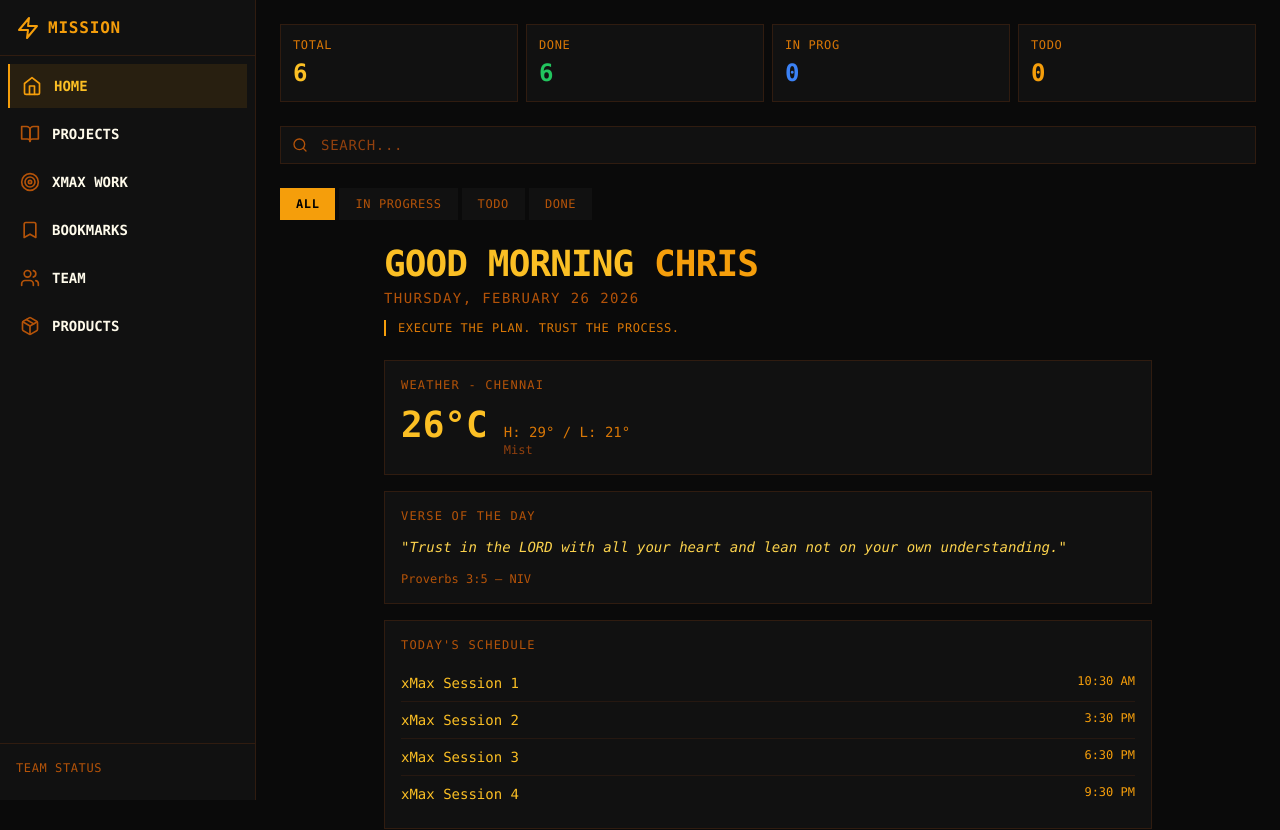
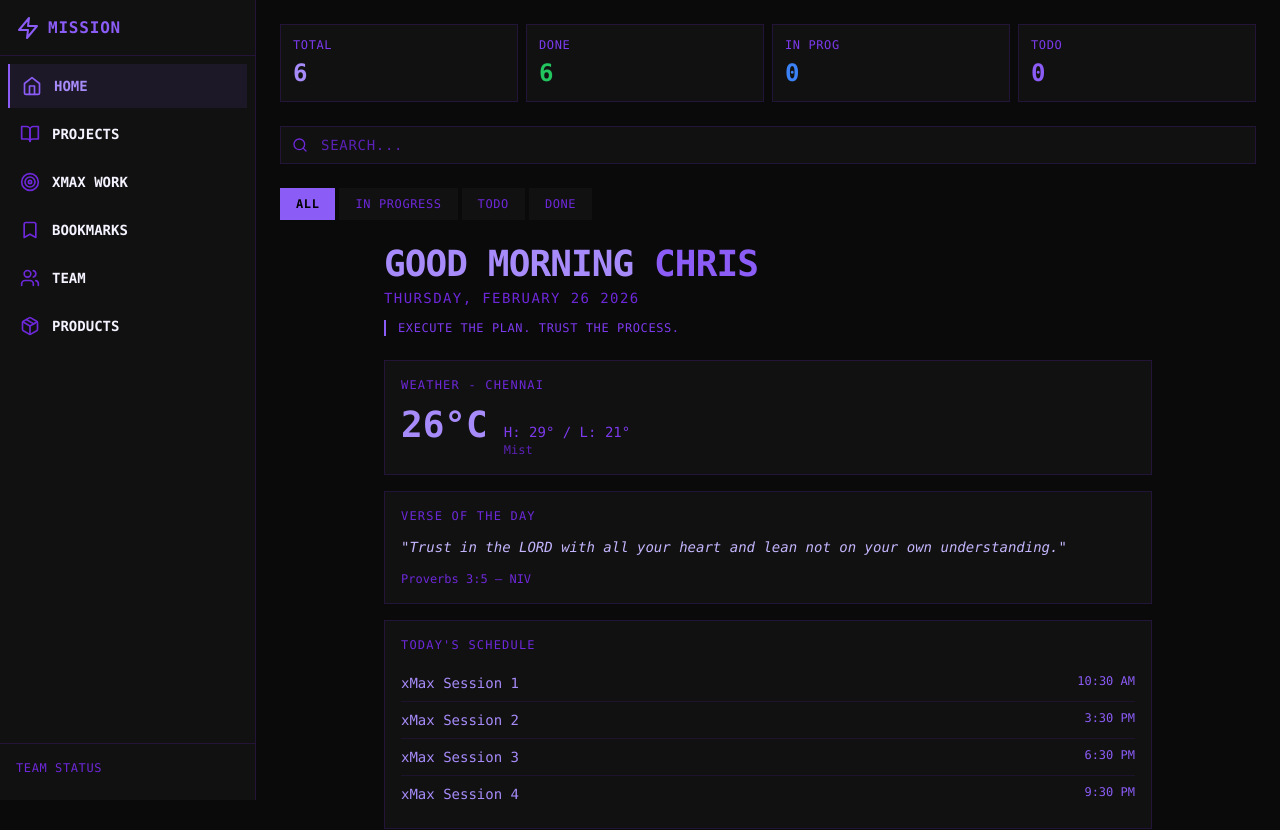
Before and after one commit to chrisonclawd-coder/project-manager, a Next.js app: page / in a window 1280 px wide. Shown: the top 830 px of the page. Built offline with nearby package versions, Linux system fonts and the light colour scheme.

Commit message:
Fix Issue #6: Change color to purple/violet

```diff
--- a/app/page.tsx
+++ b/app/page.tsx
@@ -165,12 +165,12 @@ function MissionControlContent() {
   }
 
   return (
-    <div className="min-h-screen bg-[#0a0a0a] text-amber-50 font-mono">
+    <div className="min-h-screen bg-[#0a0a0a] text-violet-50 font-mono">
       {/* Sidebar - Left */}
-      <aside className={`fixed top-0 left-0 w-64 h-full bg-[#111] border-r border-amber-900/30 z-50 transform transition-transform duration-200 ${sidebarOpen ? 'translate-x-0' : '-translate-x-full'} lg:translate-x-0`}>
-        <div className="h-14 flex items-center px-4 border-b border-amber-900/30">
-          <Zap className="w-6 h-6 text-amber-500" />
-          <span className="text-amber-500 font-bold tracking-wider ml-2">MISSION</span>
+      <aside className={`fixed top-0 left-0 w-64 h-full bg-[#111] border-r border-violet-900/30 z-50 transform transition-transform duration-200 ${sidebarOpen ? 'translate-x-0' : '-translate-x-full'} lg:translate-x-0`}>
+        <div className="h-14 flex items-center px-4 border-b border-violet-900/30">
+          <Zap className="w-6 h-6 text-violet-500" />
+          <span className="text-violet-500 font-bold tracking-wider ml-2">MISSION</span>
         </div>
 
         <div className="p-2 space-y-1">
@@ -180,26 +180,26 @@ function MissionControlContent() {
               onClick={() => { setActiveTab(item.id); setSidebarOpen(false); }}
               className={`w-full p-3 flex items-center gap-3 transition-colors ${
                 activeTab === item.id
-                  ? 'bg-amber-500/10 border-l-2 border-amber-500'
-                  : 'hover:bg-amber-900/20'
+                  ? 'bg-violet-500/10 border-l-2 border-violet-500'
+                  : 'hover:bg-violet-900/20'
               }`}
             >
-              <item.icon className={`w-5 h-5 ${activeTab === item.id ? 'text-amber-500' : 'text-amber-700'}`} />
-              <span className={`text-sm font-bold ${activeTab === item.id ? 'text-amber-400' : 'text-amber-50'}`}>{item.label}</span>
+              <item.icon className={`w-5 h-5 ${activeTab === item.id ? 'text-violet-500' : 'text-violet-700'}`} />
+              <span className={`text-sm font-bold ${activeTab === item.id ? 'text-violet-400' : 'text-violet-50'}`}>{item.label}</span>
             </button>
           ))}
         </div>
 
-        <div className="absolute bottom-0 w-full p-4 border-t border-amber-900/30">
-          <p className="text-amber-700 text-xs tracking-wider mb-2">TEAM STATUS</p>
+        <div className="absolute bottom-0 w-full p-4 border-t border-violet-900/30">
+          <p className="text-violet-700 text-xs tracking-wider mb-2">TEAM STATUS</p>
           <div className="space-y-2">
             {teamData.filter(m => m.status === 'working').map(member => (
-              <div key={member.id} className="bg-amber-900/20 p-2 rounded">
+              <div key={member.id} className="bg-violet-900/20 p-2 rounded">
                 <div className="flex items-center gap-2">
                   <div className="w-2 h-2 bg-green-500 animate-pulse rounded-full" />
-                  <span className="text-amber-400 text-xs">{member.name}</span>
+                  <span className="text-violet-400 text-xs">{member.name}</span>
                 </div>
-                <p className="text-amber-600 text-xs ml-4 truncate">{member.currentTask}</p>
+                <p className="text-violet-600 text-xs ml-4 truncate">{member.currentTask}</p>
               </div>
             ))}
           </div>
@@ -207,8 +207,8 @@ function MissionControlContent() {
       </aside>
 
       {/* Mobile menu button */}
-      <button onClick={() => setSidebarOpen(!sidebarOpen)} className="lg:hidden fixed top-4 left-4 z-50 p-2 bg-[#111] rounded border border-amber-900/30">
-        {sidebarOpen ? <X className="w-5 h-5 text-amber-500" /> : <Menu className="w-5 h-5 text-amber-500" />}
+      <button onClick={() => setSidebarOpen(!sidebarOpen)} className="lg:hidden fixed top-4 left-4 z-50 p-2 bg-[#111] rounded border border-violet-900/30">
+        {sidebarOpen ? <X className="w-5 h-5 text-violet-500" /> : <Menu className="w-5 h-5 text-violet-500" />}
       </button>
 
       {/* Overlay for mobile */}
@@ -218,33 +218,33 @@ function MissionControlContent() {
       <main className="lg:ml-64 min-h-screen p-4 md:p-6 pt-16 lg:pt-6">
         {/* Stats */}
         <div className="grid grid-cols-4 gap-2 mb-6">
-          <div className="bg-[#111] border border-amber-900/30 p-3">
-            <p className="text-amber-600 text-xs tracking-wider mb-1">TOTAL</p>
-            <p className="text-2xl font-bold text-amber-400">{stats.total}</p>
+          <div className="bg-[#111] border border-violet-900/30 p-3">
+            <p className="text-violet-600 text-xs tracking-wider mb-1">TOTAL</p>
+            <p className="text-2xl font-bold text-violet-400">{stats.total}</p>
           </div>
-          <div className="bg-[#111] border border-amber-900/30 p-3">
-            <p className="text-amber-600 text-xs tracking-wider mb-1">DONE</p>
+          <div className="bg-[#111] border border-violet-900/30 p-3">
+            <p className="text-violet-600 text-xs tracking-wider mb-1">DONE</p>
             <p className="text-2xl font-bold text-green-500">{stats.done}</p>
           </div>
-          <div className="bg-[#111] border border-amber-900/30 p-3">
-            <p className="text-amber-600 text-xs tracking-wider mb-1">IN PROG</p>
+          <div className="bg-[#111] border border-violet-900/30 p-3">
+            <p className="text-violet-600 text-xs tracking-wider mb-1">IN PROG</p>
             <p className="text-2xl font-bold text-blue-500">{stats.inProgress}</p>
           </div>
-          <div className="bg-[#111] border border-amber-900/30 p-3">
-            <p className="text-amber-600 text-xs tracking-wider mb-1">TODO</p>
-            <p className="text-2xl font-bold text-amber-500">{stats.todo}</p>
+          <div className="bg-[#111] border border-violet-900/30 p-3">
+            <p className="text-violet-600 text-xs tracking-wider mb-1">TODO</p>
+            <p className="text-2xl font-bold text-violet-500">{stats.todo}</p>
           </div>
         </div>
 
         {/* Search */}
         <div className="relative mb-6">
-          <Search className="absolute left-3 top-1/2 -translate-y-1/2 w-4 h-4 text-amber-700" />
+          <Search className="absolute left-3 top-1/2 -translate-y-1/2 w-4 h-4 text-violet-700" />
           <input
             type="text"
             placeholder="SEARCH..."
             value={searchQuery}
             onChange={(e) => setSearchQuery(e.target.value)}
-            className="w-full bg-[#111] border border-amber-900/30 pl-10 pr-4 py-2 text-amber-50 placeholder-amber-800 focus:outline-none focus:border-amber-500 text-sm tracking-wider"
+            className="w-full bg-[#111] border border-violet-900/30 pl-10 pr-4 py-2 text-violet-50 placeholder-violet-800 focus:outline-none focus:border-violet-500 text-sm tracking-wider"
           />
         </div>
 
@@ -256,8 +256,8 @@ function MissionControlContent() {
               onClick={() => setFilterStatus(status)}
               className={`px-4 py-2 text-xs tracking-wider transition-colors ${
                 filterStatus === status
-                  ? 'bg-amber-500 text-black font-bold'
-                  : 'bg-[#111] text-amber-700 hover:text-amber-400'
+                  ? 'bg-violet-500 text-black font-bold'
+                  : 'bg-[#111] text-violet-700 hover:text-violet-400'
               }`}
             >
               {status.toUpperCase().replace('-', ' ')}
@@ -270,39 +270,39 @@ function MissionControlContent() {
           {activeTab === 'home' && (
             <motion.div key="home" initial={{ opacity: 0 }} animate={{ opacity: 1 }} exit={{ opacity: 0 }} className="max-w-3xl mx-auto">
               <div className="mb-6">
-                <h1 className="text-3xl md:text-4xl font-bold text-amber-400 tracking-tight">{getGreeting().greeting} <span className="text-amber-500">CHRIS</span></h1>
-                <p className="text-amber-700 text-sm tracking-widest mt-1">{formatDate(new Date())}</p>
-                <p className="text-amber-600 text-xs mt-3 border-l-2 border-amber-500 pl-3 tracking-wider">{getGreeting().motivational}</p>
+                <h1 className="text-3xl md:text-4xl font-bold text-violet-400 tracking-tight">{getGreeting().greeting} <span className="text-violet-500">CHRIS</span></h1>
+                <p className="text-violet-700 text-sm tracking-widest mt-1">{formatDate(new Date())}</p>
+                <p className="text-violet-600 text-xs mt-3 border-l-2 border-violet-500 pl-3 tracking-wider">{getGreeting().motivational}</p>
               </div>
 
-              <div className="bg-[#111] border border-amber-900/30 p-4 mb-4">
-                <h2 className="text-xs text-amber-700 tracking-widest mb-3">WEATHER - CHENNAI</h2>
+              <div className="bg-[#111] border border-violet-900/30 p-4 mb-4">
+                <h2 className="text-xs text-violet-700 tracking-widest mb-3">WEATHER - CHENNAI</h2>
                 <div className="flex items-baseline gap-4">
-                  <span className="text-4xl font-bold text-amber-400">{weather.temp}°C</span>
-                  <div><p className="text-amber-600 text-sm">H: {weather.high}° / L: {weather.low}°</p><p className="text-amber-800 text-xs">{weather.condition}</p></div>
+                  <span className="text-4xl font-bold text-violet-400">{weather.temp}°C</span>
+                  <div><p className="text-violet-600 text-sm">H: {weather.high}° / L: {weather.low}°</p><p className="text-violet-800 text-xs">{weather.condition}</p></div>
                 </div>
               </div>
 
-              <div className="bg-[#111] border border-amber-900/30 p-4 mb-4">
-                <h2 className="text-xs text-amber-700 tracking-widest mb-3">VERSE OF THE DAY</h2>
-                <p className="text-amber-300 text-sm leading-relaxed italic">"{verseOfTheDay.text}"</p>
-                <p className="text-amber-700 text-xs mt-3">{verseOfTheDay.book} {verseOfTheDay.chapter}:{verseOfTheDay.verse} — {verseOfTheDay.translation}</p>
+              <div className="bg-[#111] border border-violet-900/30 p-4 mb-4">
+                <h2 className="text-xs text-violet-700 tracking-widest mb-3">VERSE OF THE DAY</h2>
+                <p className="text-violet-300 text-sm leading-relaxed italic">"{verseOfTheDay.text}"</p>
+                <p className="text-violet-700 text-xs mt-3">{verseOfTheDay.book} {verseOfTheDay.chapter}:{verseOfTheDay.verse} — {verseOfTheDay.translation}</p>
               </div>
 
-              <div className="bg-[#111] border border-amber-900/30 p-4 mb-4">
-                <h2 className="text-xs text-amber-700 tracking-widest mb-3">TODAY'S SCHEDULE</h2>
+              <div className="bg-[#111] border border-violet-900/30 p-4 mb-4">
+                <h2 className="text-xs text-violet-700 tracking-widest mb-3">TODAY'S SCHEDULE</h2>
                 {calendarEvents.map(e => (
-                  <div key={e.id} className="flex justify-between py-2 border-b border-amber-900/20 last:border-0">
-                    <span className="text-amber-400 text-sm">{e.title}</span>
-                    <span className="text-amber-500 text-xs font-mono">{e.time}</span>
+                  <div key={e.id} className="flex justify-between py-2 border-b border-violet-900/20 last:border-0">
+                    <span className="text-violet-400 text-sm">{e.title}</span>
+                    <span className="text-violet-500 text-xs font-mono">{e.time}</span>
                   </div>
                 ))}
               </div>
 
-              <div className="bg-[#111] border border-amber-900/30 p-4">
-                <h2 className="text-xs text-amber-700 tracking-widest mb-3">WORD OF THE DAY</h2>
-                <div className="flex items-baseline gap-3"><span className="text-xl text-amber-400 font-bold">{wordOfTheDay.word}</span><span className="text-amber-700 text-xs font-mono">{wordOfTheDay.pronunciation}</span></div>
-                <p className="text-amber-500 text-sm mt-2">{wordOfTheDay.definition}</p>
+              <div className="bg-[#111] border border-violet-900/30 p-4">
+                <h2 className="text-xs text-violet-700 tracking-widest mb-3">WORD OF THE DAY</h2>
+                <div className="flex items-baseline gap-3"><span className="text-xl text-violet-400 font-bold">{wordOfTheDay.word}</span><span className="text-violet-700 text-xs font-mono">{wordOfTheDay.pronunciation}</span></div>
+                <p className="text-violet-500 text-sm mt-2">{wordOfTheDay.definition}</p>
               </div>
             </motion.div>
           )}
@@ -311,12 +311,12 @@ function MissionControlContent() {
           {activeTab === 'projects' && (
             <motion.div key="projects" initial={{ opacity: 0 }} animate={{ opacity: 1 }} exit={{ opacity: 0 }} className="space-y-2">
               {filteredTasks.map(task => (
-                <div key={task.id} className={`bg-[#111] border p-4 flex items-center justify-between ${task.status === 'done' ? 'border-green-900/30 opacity-60' : task.status === 'in-progress' ? 'border-blue-900/30' : 'border-amber-900/30'}`}>
+                <div key={task.id} className={`bg-[#111] border p-4 flex items-center justify-between ${task.status === 'done' ? 'border-green-900/30 opacity-60' : task.status === 'in-progress' ? 'border-blue-900/30' : 'border-violet-900/30'}`}>
                   <div className="flex items-center gap-3">
-                    {task.status === 'done' ? <CheckCircle className="w-5 h-5 text-green-500" /> : task.status === 'in-progress' ? <Clock className="w-5 h-5 text-blue-500" /> : <Circle className="w-5 h-5 text-amber-700" />}
-                    <span className={task.status === 'done' ? 'line-through text-amber-800' : ''}>{task.title}</span>
+                    {task.status === 'done' ? <CheckCircle className="w-5 h-5 text-green-500" /> : task.status === 'in-progress' ? <Clock className="w-5 h-5 text-blue-500" /> : <Circle className="w-5 h-5 text-violet-700" />}
+                    <span className={task.status === 'done' ? 'line-through text-violet-800' : ''}>{task.title}</span>
                   </div>
-                  <span className={`text-xs px-2 py-1 ${task.priority === 'high' ? 'bg-red-900/30 text-red-500' : task.priority === 'medium' ? 'bg-amber-900/30 text-amber-500' : 'bg-amber-900/10 text-amber-700'}`}>{task.priority.toUpperCase()}</span>
+                  <span className={`text-xs px-2 py-1 ${task.priority === 'high' ? 'bg-red-900/30 text-red-500' : task.priority === 'medium' ? 'bg-violet-900/30 text-violet-500' : 'bg-violet-900/10 text-violet-700'}`}>{task.priority.toUpperCase()}</span>
                 </div>
               ))}
             </motion.div>
@@ -327,17 +327,17 @@ function MissionControlContent() {
             <motion.div key="xmax-work" initial={{ opacity: 0 }} animate={{ opacity: 1 }} exit={{ opacity: 0 }} className="space-y-4">
               <div className="grid grid-cols-2 md:grid-cols-3 gap-2">
                 {trendingTopics.map(topic => (
-                  <button key={topic.id} onClick={() => setSelectedTopic(selectedTopic === topic.id ? null : topic.id)} className={`bg-[#111] border p-3 text-left ${selectedTopic === topic.id ? 'border-amber-500' : 'border-amber-900/30 hover:border-amber-700'}`}>
-                    <p className="text-amber-400 text-sm font-bold">{topic.title}</p>
-                    <p className="text-amber-800 text-xs mt-1">{topic.tweets.length} READY</p>
+                  <button key={topic.id} onClick={() => setSelectedTopic(selectedTopic === topic.id ? null : topic.id)} className={`bg-[#111] border p-3 text-left ${selectedTopic === topic.id ? 'border-violet-500' : 'border-violet-900/30 hover:border-violet-700'}`}>
+                    <p className="text-violet-400 text-sm font-bold">{topic.title}</p>
+                    <p className="text-violet-800 text-xs mt-1">{topic.tweets.length} READY</p>
                   </button>
                 ))}
               </div>
               <AnimatePresence>
                 {selectedTopic && (
-                  <motion.div initial={{ opacity: 0, y: 10 }} animate={{ opacity: 1, y: 0 }} exit={{ opacity: 0, y: -10 }} className="bg-[#111] border border-amber-500 p-4">
-                    <p className="text-amber-300 text-sm mb-3">{trendingTopics.find(t => t.id === selectedTopic)?.tweets[0].text}</p>
-                    <a href={`https://twitter.com/intent/tweet?text=${encodeURIComponent(trendingTopics.find(t => t.id === selectedTopic)?.tweets[0].text || '')}`} target="_blank" rel="noopener noreferrer" className="inline-flex items-center gap-2 px-4 py-2 bg-amber-500 text-black text-sm font-bold tracking-wider hover:bg-amber-400"><Twitter className="w-4 h-4" /> POST</a>
+                  <motion.div initial={{ opacity: 0, y: 10 }} animate={{ opacity: 1, y: 0 }} exit={{ opacity: 0, y: -10 }} className="bg-[#111] border border-violet-500 p-4">
+                    <p className="text-violet-300 text-sm mb-3">{trendingTopics.find(t => t.id === selectedTopic)?.tweets[0].text}</p>
+                    <a href={`https://twitter.com/intent/tweet?text=${encodeURIComponent(trendingTopics.find(t => t.id === selectedTopic)?.tweets[0].text || '')}`} target="_blank" rel="noopener noreferrer" className="inline-flex items-center gap-2 px-4 py-2 bg-violet-500 text-black text-sm font-bold tracking-wider hover:bg-violet-400"><Twitter className="w-4 h-4" /> POST</a>
                   </motion.div>
                 )}
               </AnimatePresence>
@@ -348,9 +348,9 @@ function MissionControlContent() {
           {activeTab === 'bookmarks' && (
             <motion.div key="bookmarks" initial={{ opacity: 0 }} animate={{ opacity: 1 }} exit={{ opacity: 0 }} className="space-y-2">
               {bookmarks.map(b => (
-                <a key={b.id} href={b.url} target="_blank" rel="noopener noreferrer" className="bg-[#111] border border-amber-900/30 p-4 flex items-center justify-between hover:border-amber-500 transition-colors">
-                  <div><p className="text-amber-400">{b.title}</p><p className="text-amber-800 text-xs">{b.url}</p></div>
-                  <Bookmark className="w-5 h-5 text-amber-700" />
+                <a key={b.id} href={b.url} target="_blank" rel="noopener noreferrer" className="bg-[#111] border border-violet-900/30 p-4 flex items-center justify-between hover:border-violet-500 transition-colors">
+                  <div><p className="text-violet-400">{b.title}</p><p className="text-violet-800 text-xs">{b.url}</p></div>
+                  <Bookmark className="w-5 h-5 text-violet-700" />
                 </a>
               ))}
             </motion.div>
@@ -359,23 +359,23 @@ function MissionControlContent() {
           {/* TEAM */}
           {activeTab === 'software-team' && (
             <motion.div key="team" initial={{ opacity: 0 }} animate={{ opacity: 1 }} exit={{ opacity: 0 }} className="space-y-2">
-              <p className="text-amber-700 text-xs tracking-wider mb-2">TEAM STATUS</p>
+              <p className="text-violet-700 text-xs tracking-wider mb-2">TEAM STATUS</p>
               {teamData.map(member => (
-                <div key={member.id} className="bg-[#111] border border-amber-900/30 p-3 flex items-center justify-between">
+                <div key={member.id} className="bg-[#111] border border-violet-900/30 p-3 flex items-center justify-between">
                   <div className="flex items-center gap-3">
-                    <div className={`w-2 h-2 ${member.status === 'working' ? 'bg-green-500 animate-pulse' : member.status === 'blocked' ? 'bg-red-500' : 'bg-amber-800'}`} />
+                    <div className={`w-2 h-2 ${member.status === 'working' ? 'bg-green-500 animate-pulse' : member.status === 'blocked' ? 'bg-red-500' : 'bg-violet-800'}`} />
                     <div>
-                      <p className="text-amber-400 font-bold text-sm">{member.name}</p>
-                      <p className="text-amber-700 text-xs">{member.role}</p>
+                      <p className="text-violet-400 font-bold text-sm">{member.name}</p>
+                      <p className="text-violet-700 text-xs">{member.role}</p>
                     </div>
                   </div>
                   <div className="text-right">
                     {member.status === 'idle' || !member.currentTask ? (
-                      <span className="text-amber-600 text-xs">Idle</span>
+                      <span className="text-violet-600 text-xs">Idle</span>
                     ) : (
                       <div>
-                        <p className="text-amber-400 text-xs">{member.currentTask}</p>
-                        <p className="text-amber-600 text-xs capitalize">{member.status}</p>
+                        <p className="text-violet-400 text-xs">{member.currentTask}</p>
+                        <p className="text-violet-600 text-xs capitalize">{member.status}</p>
                       </div>
                     )}
                   </div>
@@ -387,21 +387,21 @@ function MissionControlContent() {
           {/* PRODUCTS */}
           {activeTab === 'products' && (
             <motion.div key="products" initial={{ opacity: 0 }} animate={{ opacity: 1 }} exit={{ opacity: 0 }} className="space-y-4">
-              <div className="bg-[#111] border border-amber-900/30 p-6">
+              <div className="bg-[#111] border border-violet-900/30 p-6">
                 <div className="flex items-center justify-between mb-4">
-                  <div><h3 className="text-xl text-amber-400 font-bold">MDIFY</h3><p className="text-amber-700 text-sm">Chrome Extension</p></div>
-                  <a href="https://chromewebstore.google.com/detail/mdify/kimahdiiopfklhcciaiknnfcobamjeki" target="_blank" className="px-3 py-1 bg-amber-500 text-black text-sm font-bold">VIEW</a>
+                  <div><h3 className="text-xl text-violet-400 font-bold">MDIFY</h3><p className="text-violet-700 text-sm">Chrome Extension</p></div>
+                  <a href="https://chromewebstore.google.com/detail/mdify/kimahdiiopfklhcciaiknnfcobamjeki" target="_blank" className="px-3 py-1 bg-violet-500 text-black text-sm font-bold">VIEW</a>
                 </div>
-                <p className="text-amber-300 text-sm mb-4">Convert any article to clean .md for AI agents.</p>
-                <a href="https://twitter.com/intent/tweet?text=Stop%20pasting%20bloated%20links.%20Use%20%23Mdify%20to%20convert%20posts%20to%20clean%20.md%20for%20your%20AI%20agent." target="_blank" className="inline-flex items-center gap-2 px-3 py-1 border border-amber-500 text-amber-500 text-sm hover:bg-amber-500/10"><Twitter className="w-3 h-3" /> TWEET</a>
+                <p className="text-violet-300 text-sm mb-4">Convert any article to clean .md for AI agents.</p>
+                <a href="https://twitter.com/intent/tweet?text=Stop%20pasting%20bloated%20links.%20Use%20%23Mdify%20to%20convert%20posts%20to%20clean%20.md%20for%20your%20AI%20agent." target="_blank" className="inline-flex items-center gap-2 px-3 py-1 border border-violet-500 text-violet-500 text-sm hover:bg-violet-500/10"><Twitter className="w-3 h-3" /> TWEET</a>
               </div>
-              <div className="bg-[#111] border border-amber-900/30 p-6">
+              <div className="bg-[#111] border border-violet-900/30 p-6">
                 <div className="flex items-center justify-between mb-4">
-                  <div><h3 className="text-xl text-amber-400 font-bold">GUARDSKILLS</h3><p className="text-amber-700 text-sm">NPM Package</p></div>
-                  <a href="https://www.npmjs.com/package/guardskills" target="_blank" className="px-3 py-1 bg-amber-500 text-black text-sm font-bold">VIEW</a>
+                  <div><h3 className="text-xl text-violet-400 font-bold">GUARDSKILLS</h3><p className="text-violet-700 text-sm">NPM Package</p></div>
+                  <a href="https://www.npmjs.com/package/guardskills" target="_blank" className="px-3 py-1 bg-violet-500 text-black text-sm font-bold">VIEW</a>
                 </div>
-                <p className="text-amber-300 text-sm mb-4">Scan AI skills for malicious code before installing.</p>
-                <a href="https://twitter.com/intent/tweet?text=Stop%20risking%20your%20keys.%20Use%20%40guardskills_%20to%20scan%20AI%20skills%20for%20malicious%20code.%20Security%20matters." target="_blank" className="inline-flex items-center gap-2 px-3 py-1 border border-amber-500 text-amber-500 text-sm hover:bg-amber-500/10"><Twitter className="w-3 h-3" /> TWEET</a>
+                <p className="text-violet-300 text-sm mb-4">Scan AI skills for malicious code before installing.</p>
+                <a href="https://twitter.com/intent/tweet?text=Stop%20risking%20your%20keys.%20Use%20%40guardskills_%20to%20scan%20AI%20skills%20for%20malicious%20code.%20Security%20matters." target="_blank" className="inline-flex items-center gap-2 px-3 py-1 border border-violet-500 text-violet-500 text-sm hover:bg-violet-500/10"><Twitter className="w-3 h-3" /> TWEET</a>
               </div>
             </motion.div>
           )}
@@ -415,7 +415,7 @@ function MissionControlContent() {
 
 export default function MissionControl() {
   return (
-    <Suspense fallback={<div className='min-h-screen bg-[#0a0a0a] text-amber-50 font-mono p-6'>LOADING...</div>}>
+    <Suspense fallback={<div className='min-h-screen bg-[#0a0a0a] text-violet-50 font-mono p-6'>LOADING...</div>}>
       <MissionControlContent />
     </Suspense>
   )
```
